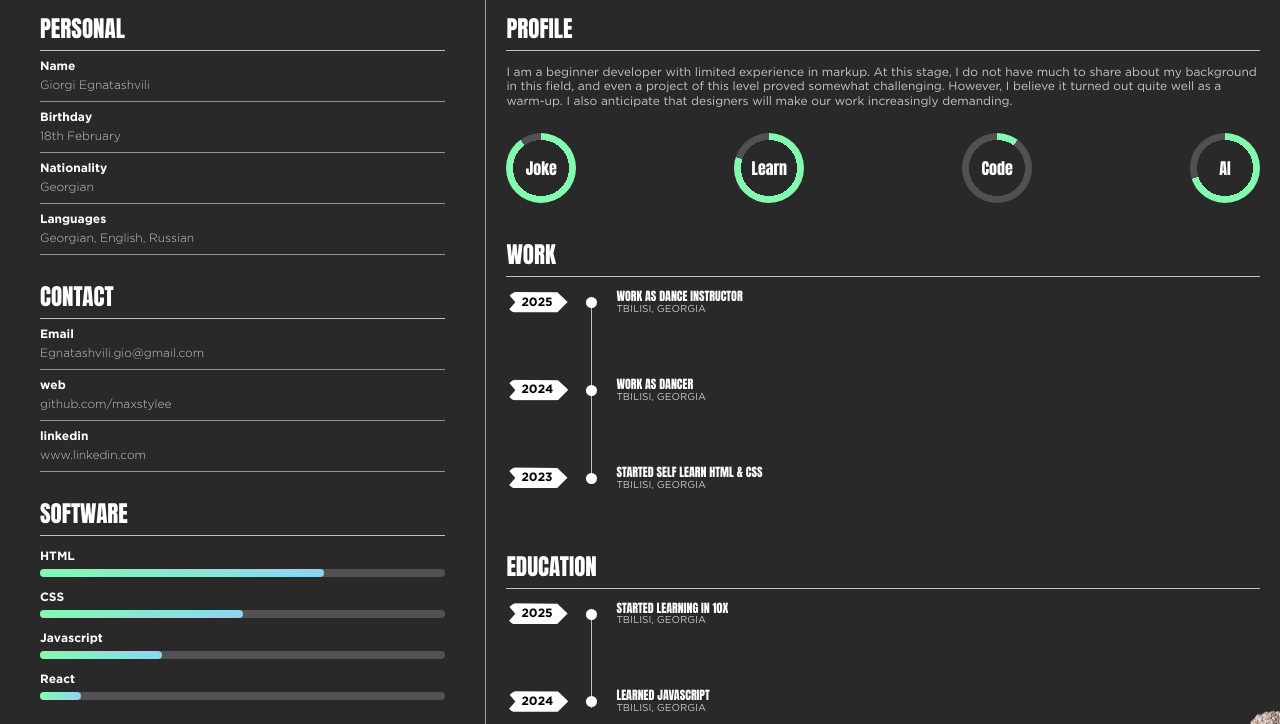
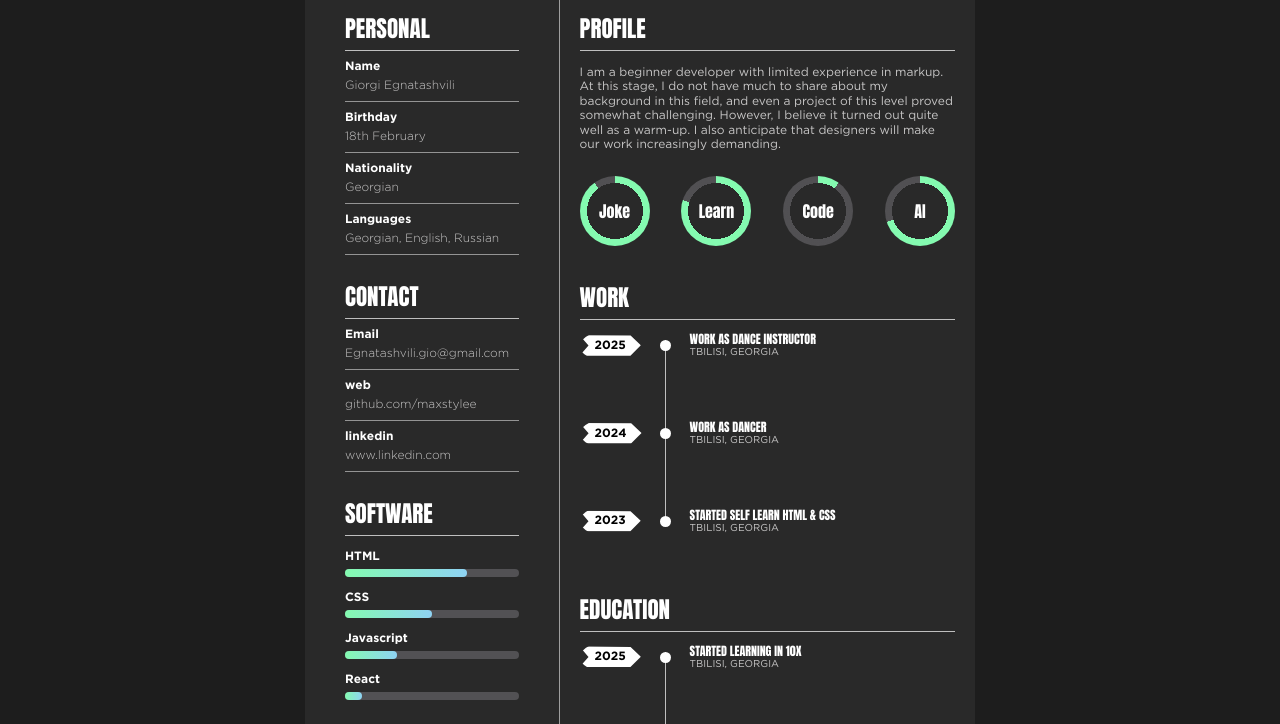
Before and after one commit to maxstylee/10x-Cv, a plain HTML site: page index.html in a window 1280 px wide. Shown: the part 158-882 px from the top of the page. Drawn offline with Linux system fonts and the light colour scheme.

Commit message:
add section

```diff
--- a/index.html
+++ b/index.html
@@ -10,6 +10,7 @@
 </head>
 
 <body>
+    <section class="page-wrapper">
 
         <header>
             <div class="img-cyrcle">
@@ -70,7 +71,8 @@
                     </div>
                     <div class="for-p">
                         <p class="title-p">web</p>
-                    <p class="text-p"><a href="https://github.com/maxstylee" target="_blank">github.com/maxstylee</a>
+                        <p class="text-p"><a href="https://github.com/maxstylee"
+                                target="_blank">github.com/maxstylee</a>
                         </p>
                     </div>
                     <div class="for-p">
@@ -130,7 +132,8 @@
                         <h3>profile</h3>
                     </div>
                     <p>
-                    I am a beginner developer with limited experience in markup. At this stage, I do not have much to
+                        I am a beginner developer with limited experience in markup. At this stage, I do not have much
+                        to
                         share about my background in this field, and even a project of this level proved somewhat
                         challenging. However, I believe it turned out quite well as a warm-up.
 
@@ -194,6 +197,7 @@
         </section>
 
 
+    </section>
 
 
 </body>
--- a/style.css
+++ b/style.css
@@ -6,7 +6,13 @@
 
 body {
     font-family: 'Segoe UI', Tahoma, Geneva, Verdana, sans-serif;
+    display: flex;
+    justify-content: center;
+    align-items: center;
+    min-height: 100vh;
+    background-color: #1d1d1d;
 }
+
 
 @font-face {
     font-family: 'Anton';
@@ -28,7 +34,11 @@ body {
     src: url(./font/Gotham-Light.otf);
 }
 
-
+.page-wrapper {
+    max-width: 670px;
+    width: 100%;
+    background-color: #292929;
+}
 
 header {
     background-color: #292929;
```
Lines whose indentation alone changed are shown as unchanged.
